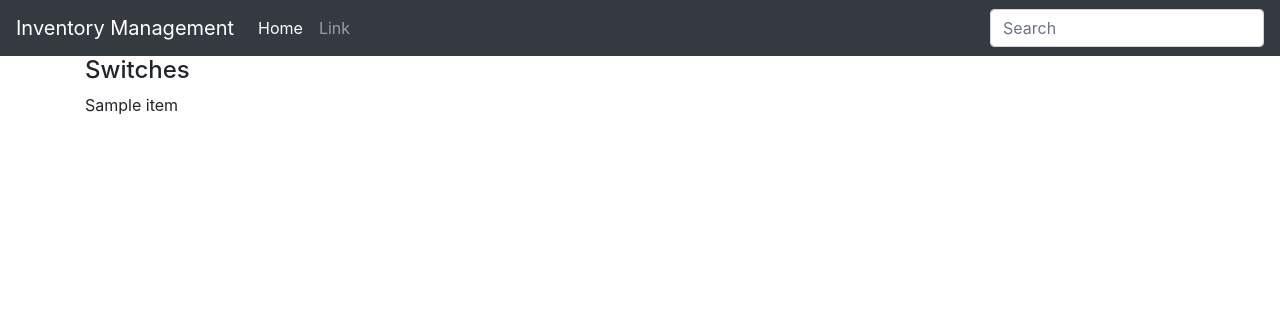
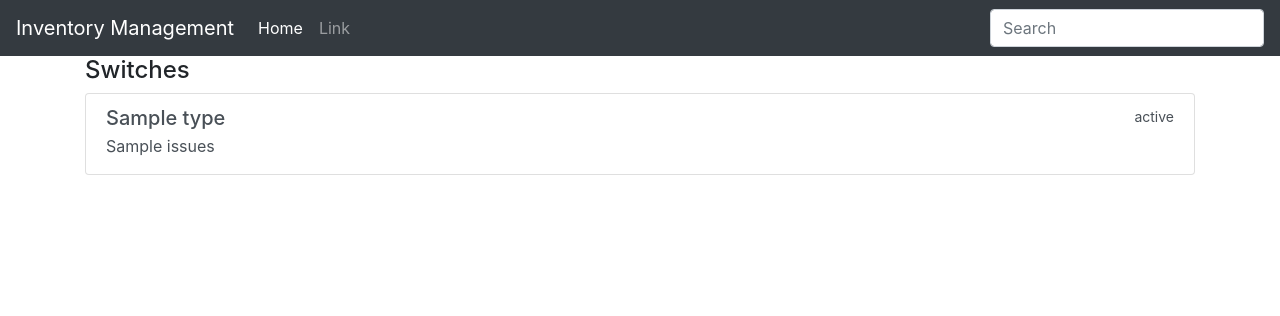
Before and after one commit to ea777/stock, a Django app: page /display_switch in a window 1280 px wide. Shown: the top 316 px of the page. Run offline with Django 3.2, Linux system fonts and the light colour scheme; tables that the repository leaves empty hold one stand-in row (values such as "Sample post"); a database or web service that is not in the repository returns one stand-in record (values such as "Sample title"); data that the repository does not hold is empty; some libraries are stand-ins or nearby versions.

Commit message:
update switch template

```diff
--- a/stockmgt/stock/templates/display_switch.html
+++ b/stockmgt/stock/templates/display_switch.html
@@ -3,6 +3,17 @@
 {%block content%}
 
     <h4>Switches</h4>
-    {{response.switches}}
+
+	<div class="list-group">
+	  {% for switch in response.switches %}
+	  <a href="#" class="list-group-item list-group-item-action flex-column align-items-start">
+		<div class="d-flex w-100 justify-content-between">
+		  <h5 class="mb-1">{{ switch.type }}</h5>
+		  <small>{{ switch.status }}</small>
+		</div>
+		<p class="mb-1">{{ switch.issues }}</p>
+	  </a>
+	  {% endfor %}
+	</div>
 
 {% endblock %}
```
